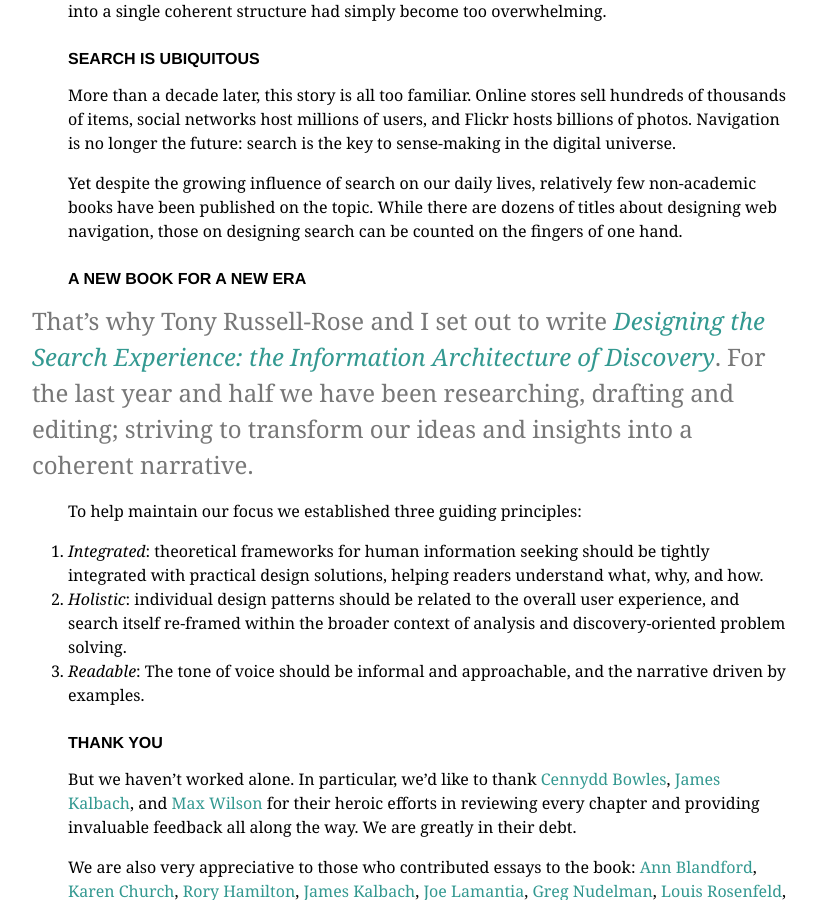
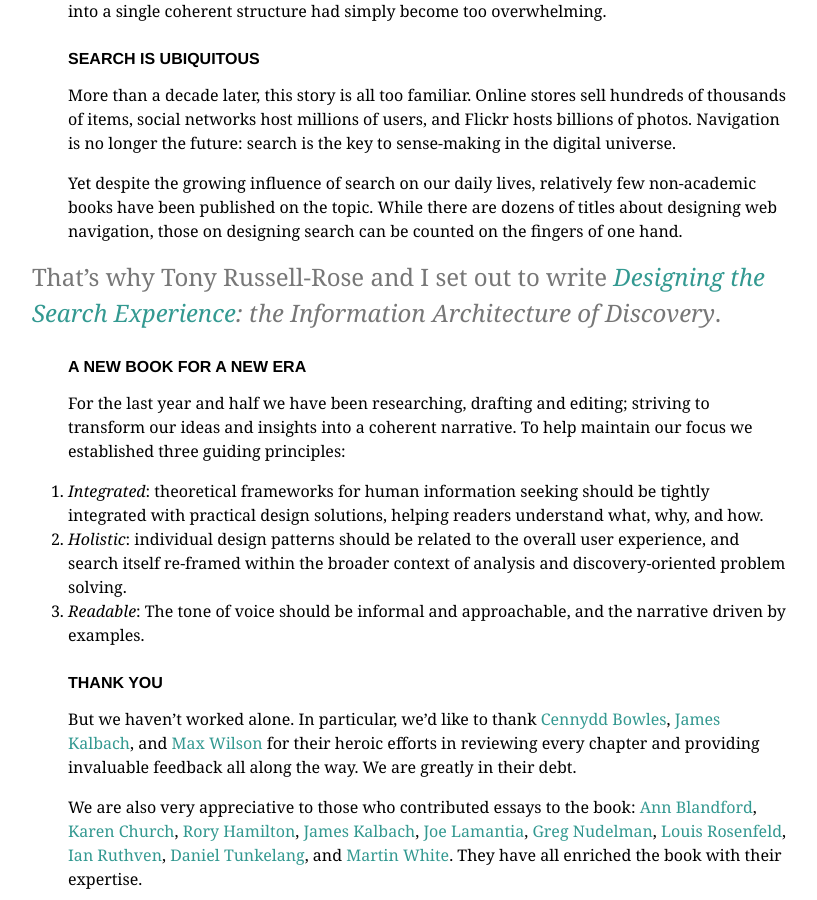
Before and after one commit to SeriouslyInc/tylertate, a Jekyll site: the page built from blog/_posts/2012-12-18-information-architecture-of-discovery.markdown, in a window 1280 px wide and 900 px high, scrolled down 775 px. Shown: the whole window, without its empty margins (287-1104 px from the left). Built offline with Jekyll 4.4.1, drawn with Linux system fonts in a browser that asks for light colours; comment, search, counter and statistics services are not loaded.

Commit message:
Switching around headline.

```diff
--- a/blog/_posts/2012-12-18-information-architecture-of-discovery.markdown
+++ b/blog/_posts/2012-12-18-information-architecture-of-discovery.markdown
@@ -13,10 +13,10 @@ More than a decade later, this story is all too familiar. Online stores sell hun
 
 Yet despite the growing influence of search on our daily lives, relatively few non-academic books have been published on the topic. While there are dozens of titles about designing web navigation, those on designing search can be counted on the fingers of one hand.
 
+> That’s why Tony Russell-Rose and I set out to write _[Designing the Search Experience](http://designingthesearchexperience.com): the Information Architecture of Discovery_.
+
 ###A new book for a new era
-> That’s why Tony Russell-Rose and I set out to write _[Designing the Search Experience: the Information Architecture of Discovery](http://designingthesearchexperience.com)_. For the last year and half we have been researching, drafting and editing; striving to transform our ideas and insights into a coherent narrative.
-
-To help maintain our focus we established three guiding principles:
+For the last year and half we have been researching, drafting and editing; striving to transform our ideas and insights into a coherent narrative. To help maintain our focus we established three guiding principles:
 
 1. *Integrated*: theoretical frameworks for human information seeking should be tightly integrated with practical design solutions, helping readers understand what, why, and how.
 2. *Holistic*: individual design patterns should be related to the overall user experience, and search itself re-framed within the broader context of analysis and discovery-oriented problem solving.
```
